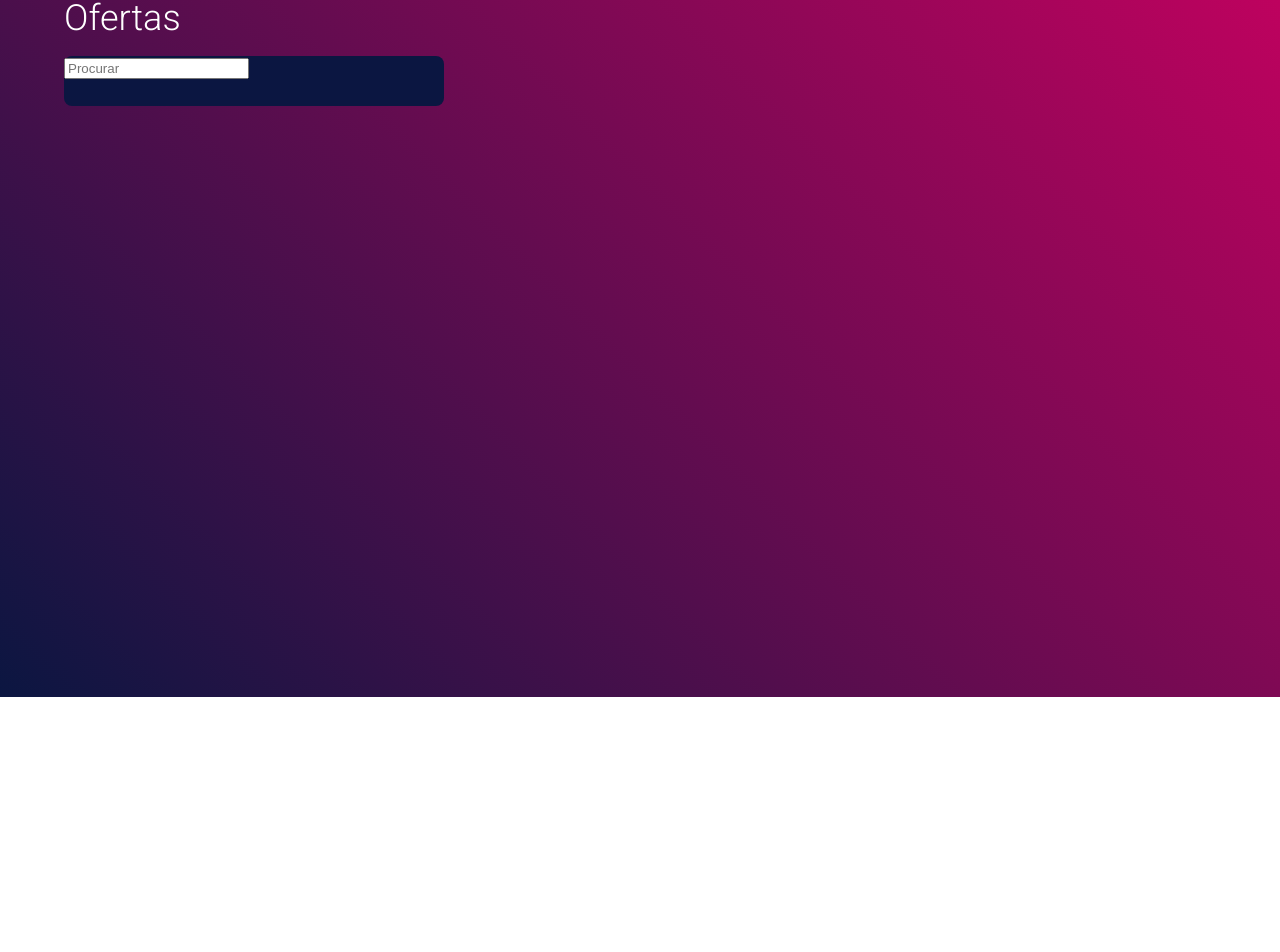
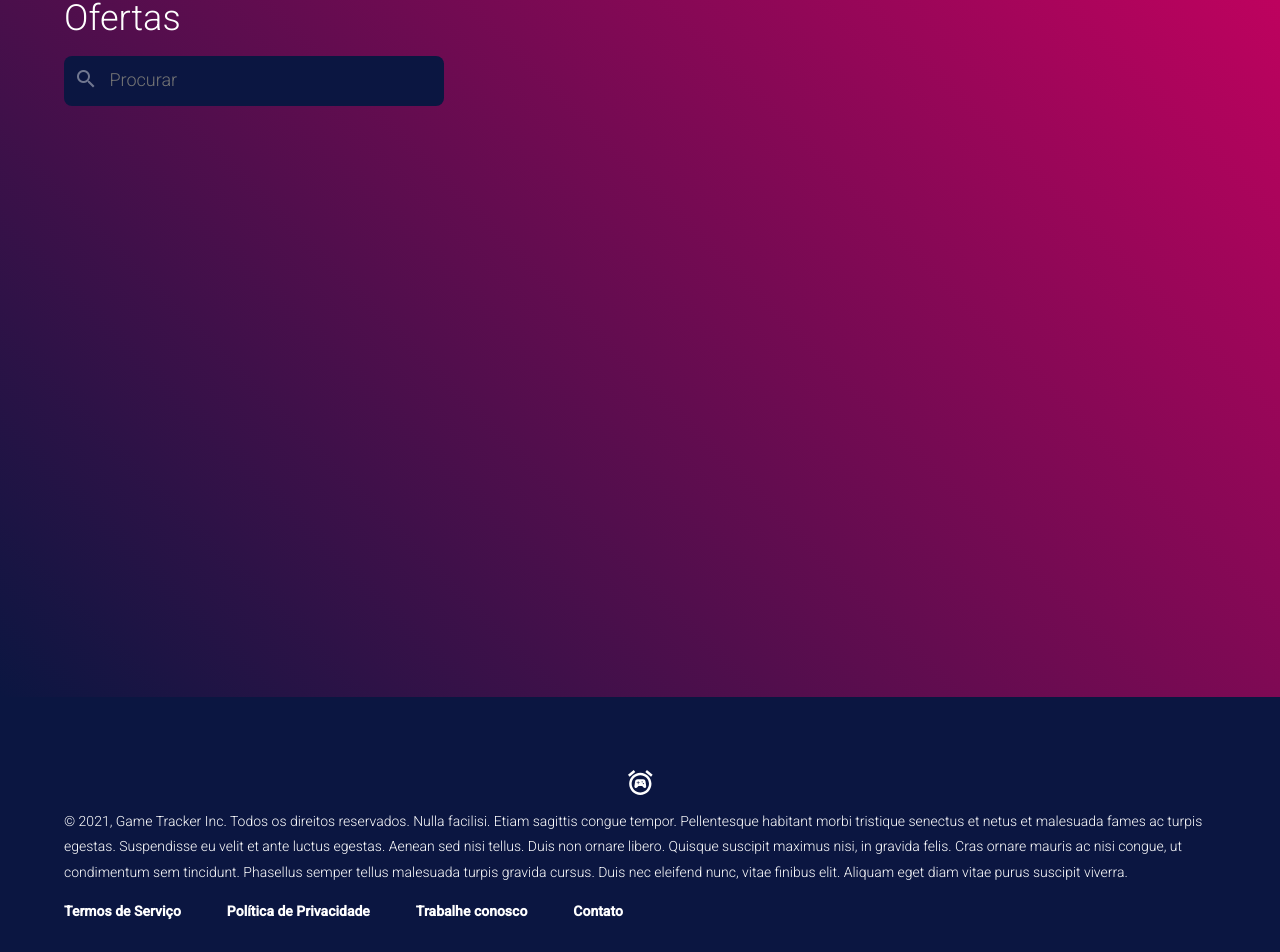
Before and after one commit to laissugeda/desafio_inspiring, an Angular app in the folder gameTracker/: page / in a window 1280 px wide. Shown: the part 103-1055 px from the top of the page. Before the commit the page ends 800 px from the top, so only its background shows below. Built offline with nearby package versions, Linux system fonts and the light colour scheme.

Commit message:
correcoes no input e adicao de footer

```diff
--- a/gameTracker/angular.json
+++ b/gameTracker/angular.json
@@ -1,5 +1,8 @@
 {
   "$schema": "./node_modules/@angular/cli/lib/config/schema.json",
+  "cli": {
+    "analytics": "40874761-c2a1-41f6-baba-b3f331a87926"
+  },
   "version": 1,
   "newProjectRoot": "projects",
   "projects": {
@@ -27,6 +30,7 @@
               "src/assets"
             ],
             "styles": [
+              "./node_modules/@angular/material/prebuilt-themes/indigo-pink.css",
               "src/styles.css"
             ],
             "scripts": []
@@ -94,6 +98,7 @@
               "src/assets"
             ],
             "styles": [
+              "./node_modules/@angular/material/prebuilt-themes/indigo-pink.css",
               "src/styles.css"
             ],
             "scripts": []
--- a/gameTracker/package.json
+++ b/gameTracker/package.json
@@ -17,6 +17,7 @@
     "@angular/core": "~12.0.4",
     "@angular/flex-layout": "^13.0.0-beta.36",
     "@angular/forms": "~12.0.4",
+    "@angular/material": "^13.0.3",
     "@angular/platform-browser": "~12.0.4",
     "@angular/platform-browser-dynamic": "~12.0.4",
     "@angular/router": "~12.0.4",
--- a/gameTracker/src/app/app.component.css
+++ b/gameTracker/src/app/app.component.css
@@ -1,4 +1,4 @@
-.nav-bar{
+header{
     height: 50px;
     background-color: #0B1641;
     box-shadow: 0px 4px 4px rgba(0, 0, 0, 0.25);
@@ -7,8 +7,40 @@
     right: 0%;
     top: 0%;
     bottom: 0%;
-    padding-left: 20px;
+    padding-left: 150px;
     padding-top: 20px;
+}
+footer{
+    height: 300px;
+    left: 0%;
+    right: 0%;
+    top: 0%;
+    bottom: 0%;
+
+    background: #0B1641;
+}
+.textoFooter{
+    font-family: Roboto;
+    font-style: normal;
+    font-weight: 300;
+    font-size: 14px;
+    line-height: 180%;
+    color: #FFFFFF;
+    justify-content: left;
+}
+.textosLink{
+    font-family: Roboto;
+    font-style: normal;
+    text-decoration: none;
+    font-weight: bold;
+    font-size: 14px;
+    line-height: 180%;
+    color: #FFFFFF;
+    flex: none;
+    order: 2;
+    flex-grow: 0;
+    margin-right: 46px;
+    cursor: pointer;
 }
 
 /*
--- a/gameTracker/src/app/app.component.html
+++ b/gameTracker/src/app/app.component.html
@@ -1,7 +1,25 @@
-<body>
+<header>
     <div class="nav-bar">
         <img src="assets/logo-horizontal.svg">
     </div>
+</header>
+<body>
     <div style="height: 100px;"></div>
     <app-principal></app-principal>
 </body>
+<footer fxLayout="column" fxLayoutAlign="center center">
+    <div fxLayout="column" fxLayoutAlign="center center">
+        <div style="width: 90%;" fxLayout="column" fxLayoutAlign="center center">
+            <img src="assets/logo-icone.svg">
+            <p class="textoFooter">
+                © 2021, Game Tracker Inc. Todos os direitos reservados. Nulla facilisi. Etiam sagittis congue tempor. Pellentesque habitant morbi tristique senectus et netus et malesuada fames ac turpis egestas. Suspendisse eu velit et ante luctus egestas. Aenean sed nisi tellus. Duis non ornare libero. Quisque suscipit maximus nisi, in gravida felis. Cras ornare mauris ac nisi congue, ut condimentum sem tincidunt. Phasellus semper tellus malesuada turpis gravida cursus. Duis nec eleifend nunc, vitae finibus elit. Aliquam eget diam vitae purus suscipit viverra.
+            </p>
+        </div>
+            <div fxLayout="row" fxLayoutAlign="start center" style="width: 90%;">
+                <a class="textosLink">Termos de Serviço</a>
+                <a class="textosLink">Política de Privacidade</a>
+                <a class="textosLink" href="https://github.com/StefaniniInspiring/desafio">Trabalhe conosco</a>
+                <a class="textosLink">Contato</a>
+            </div>
+    </div>
+</footer>
--- a/gameTracker/src/app/pages/principal/principal.component.css
+++ b/gameTracker/src/app/pages/principal/principal.component.css
@@ -15,14 +15,26 @@
     position: absolute;
     width: 380px;
     height: 50px;
-    /* left: 130px; */
     top: 159px;
     background: #0B1641;
     border-radius: 8px;
     border-style: none;
     font-family: Roboto;
-    /* font-style: normal; */
     font-weight: 200;
     font-size: 18px;
     line-height: 21px;
+    color: #ffff;
+    align-items: center;
+
 }
+input{
+    width: 340px;
+    height: 30px;
+    background-color: #0B1641;
+    border: none;
+    font-family: Roboto;
+    font-weight: 200;
+    font-size: 18px;
+    color: #FFFFFF;
+    outline: none;
+}
--- a/gameTracker/src/app/pages/principal/principal.component.html
+++ b/gameTracker/src/app/pages/principal/principal.component.html
@@ -1,7 +1,9 @@
 <div class="container">
     <span class="texto1">Ofertas</span> <br>
     <div class="campo_pesquisa">
-        <!-- <mat-icon>Search</mat-icon> -->
-        <input type="text" placeholder="Procurar">
+        <div style="margin-top: 7px;" fxLayout="row" >
+            <mat-icon style="margin: auto 10px; color: #ffffff6b;">search</mat-icon>
+            <input type="text" placeholder="Procurar">
+        </div>
     </div>
 </div>
--- a/gameTracker/src/index.html
+++ b/gameTracker/src/index.html
@@ -6,6 +6,9 @@
   <base href="/">
   <meta name="viewport" content="width=device-width, initial-scale=1">
   <link rel="icon" type="image/x-icon" href="favicon.ico">
+  <link rel="preconnect" href="https://fonts.gstatic.com">
+  <link href="https://fonts.googleapis.com/css2?family=Roboto:wght@300;400;500&display=swap" rel="stylesheet">
+  <link href="https://fonts.googleapis.com/icon?family=Material+Icons" rel="stylesheet">
 </head>
 <body>
   <app-root></app-root>
--- a/gameTracker/src/styles.css
+++ b/gameTracker/src/styles.css
@@ -2,3 +2,5 @@
 @import url('https://fonts.googleapis.com/css2?family=Roboto:wght@300&display=swap');
 html, body { height: 100%;}
 body { margin: 0; padding:0; background-image: linear-gradient(45deg, #0B1641 0%, #C70160 100%);}
+html, body { height: 100%; }
+body { margin: 0; font-family: Roboto, "Helvetica Neue", sans-serif; }
```
Also changed, not shown: gameTracker/src/app/app.module.ts (+6 -2 lines), gameTracker/src/assets/logo-icone.svg (added).
